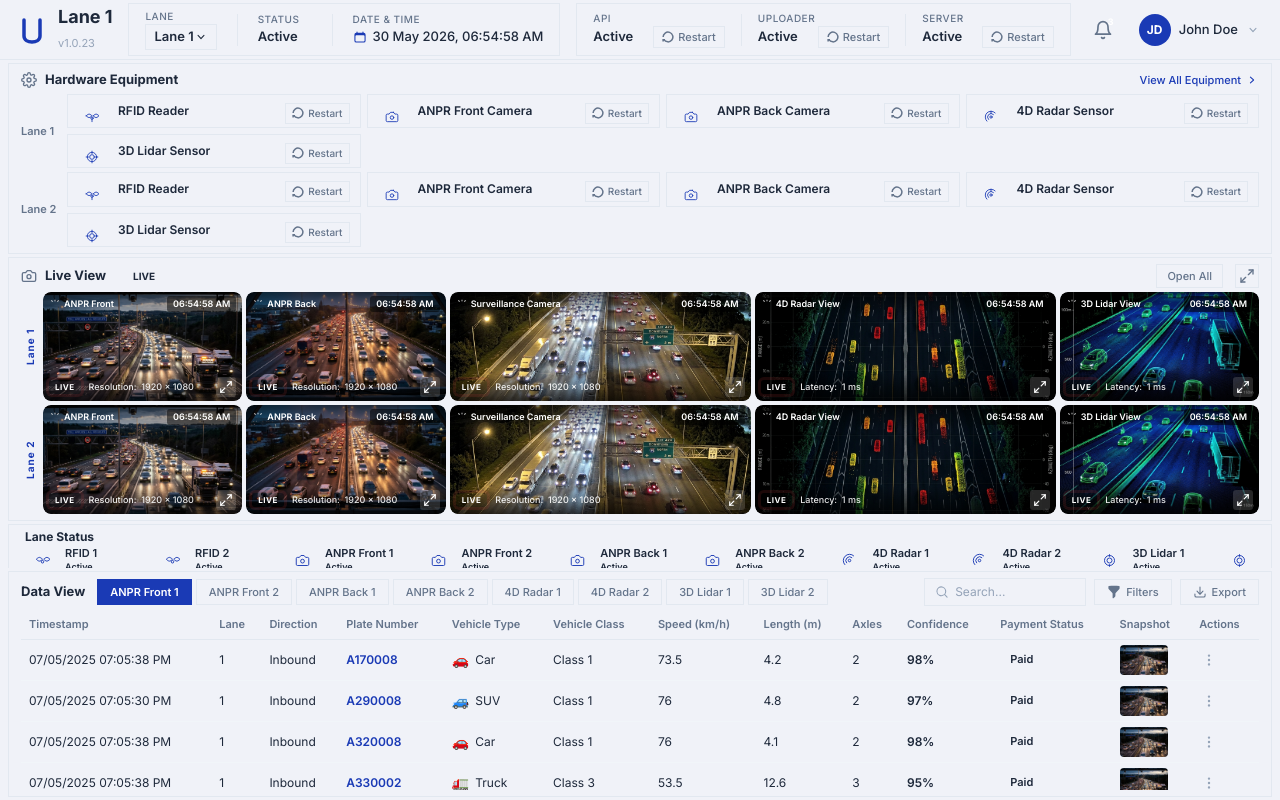
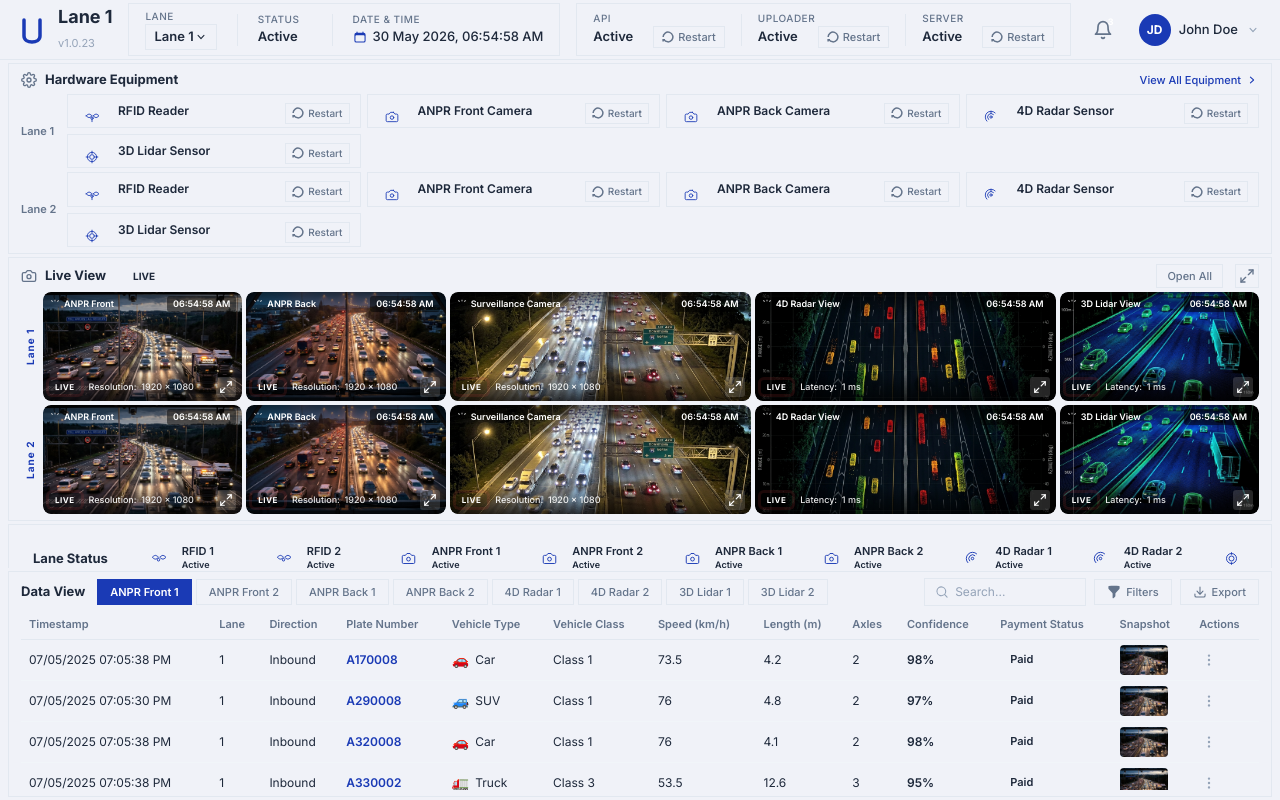
Before and after one commit to N1shkarsh-70/mlff-lane, an Angular app: page / in a window 1280 px wide. Built offline with nearby package versions, Linux system fonts and the light colour scheme.

Commit message:
lane status changee

```diff
--- a/src/app/components/lane-status/lane-status.component.css
+++ b/src/app/components/lane-status/lane-status.component.css
@@ -5,36 +5,53 @@
   overflow: hidden;
 }
 
+/* === Outer Card Container === */
 .lane-status-section {
   background: var(--color-bg-card);
   border: 1px solid var(--color-border);
   border-radius: var(--radius-card);
-  padding: 6px 16px;
+  padding: 12px 20px;
   height: 100%;
   display: flex;
-  flex-direction: column;
-  justify-content: center;
+  align-items: center;
   overflow: hidden;
-  min-height: 60px;
-  max-height: 72px;
+  min-height: 68px;
 }
 
+/* Responsive outer padding */
+@media (min-width: 1280px) {
+  .lane-status-section {
+    padding: 12px 24px;
+  }
+}
+@media (min-width: 1536px) {
+  .lane-status-section {
+    padding: 14px 28px;
+  }
+}
+
+/* === Header: Left-aligned with separation === */
 .section-title {
-  font-size: 12px;
+  font-size: 13px;
   font-weight: 700;
   color: var(--color-text-primary);
   white-space: nowrap;
   flex-shrink: 0;
-  /* margin-bottom: 4px; */
+  margin-right: 24px;
   line-height: 1;
 }
+@media (min-width: 1280px) {
+  .section-title {
+    margin-right: 32px;
+  }
+}
 
-/* Chip Row */
+/* === Chip Row === */
 .status-chips {
   display: flex;
   flex-wrap: nowrap;
   gap: 16px;
-  flex: 0 0 auto;
+  flex: 1;
   overflow-x: auto;
   align-items: center;
   white-space: nowrap;
@@ -52,18 +69,18 @@
   }
 }
 
-/* Individual Chip */
+/* === Individual Chip === */
 .status-chip {
   display: flex;
   align-items: center;
   gap: 8px;
   flex-shrink: 0;
   white-space: nowrap;
-  min-width: 110px;
-  padding: 2px 8px 2px 2px;
+  min-width: 105px;
+  padding: 4px 10px 4px 4px;
 }
 
-/* Icon Circle */
+/* === Icon Circle === */
 .chip-icon {
   width: 30px;
   height: 30px;
@@ -80,7 +97,7 @@
   height: 15px;
 }
 
-/* Label + Status */
+/* === Label + Status === */
 .chip-info {
   display: flex;
   flex-direction: column;
--- a/src/app/components/lane-status/lane-status.component.html
+++ b/src/app/components/lane-status/lane-status.component.html
@@ -1,5 +1,5 @@
 <section class="lane-status-section">
-  <h3 class="section-title">Lane Status</h3>
+  <span class="section-title">Lane Status</span>
   <div class="status-chips">
     @for (device of devices(); track device.id) {
       <div class="status-chip">
```
